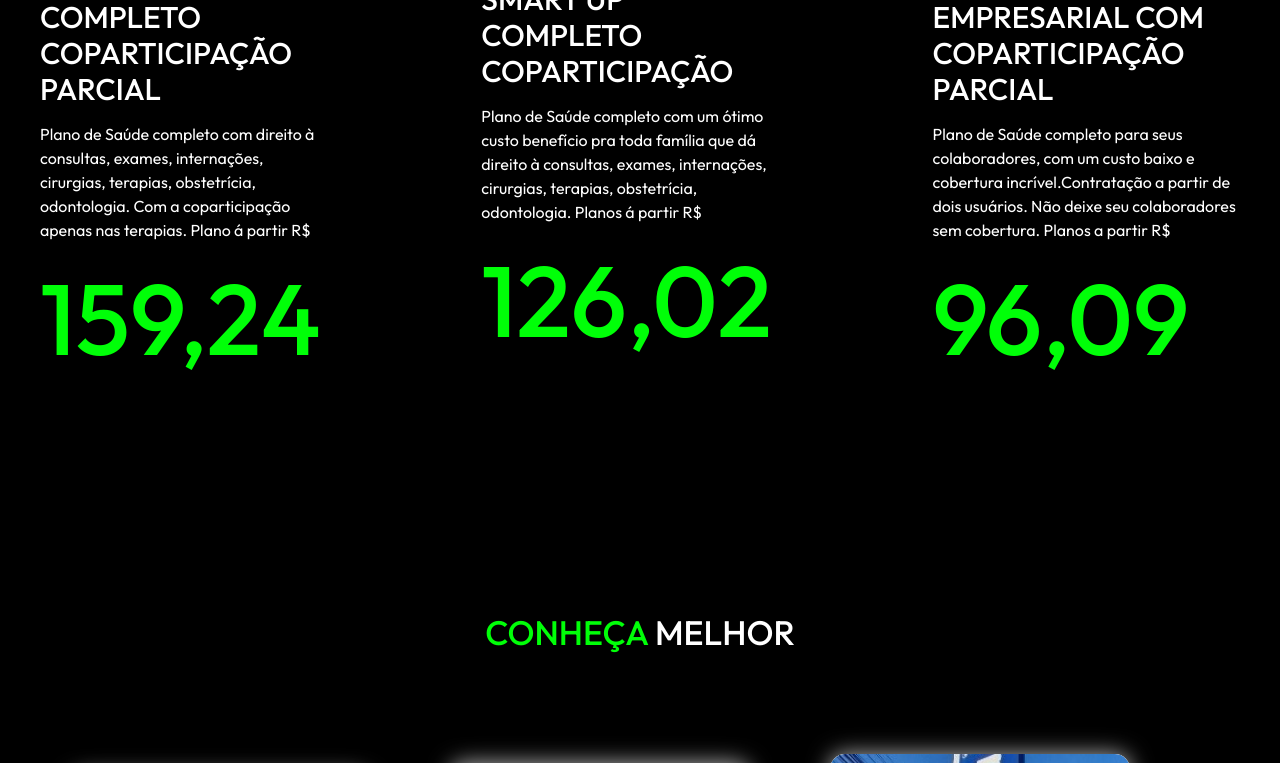
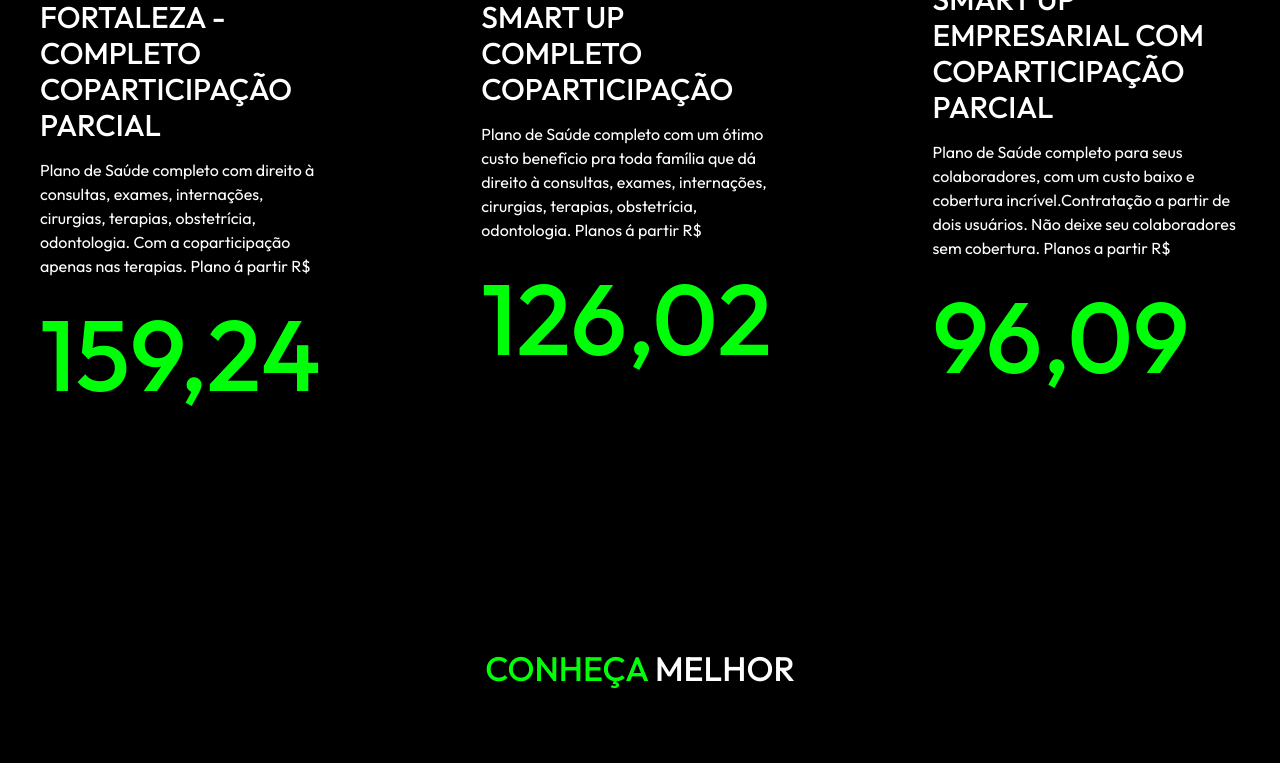
Before and after one commit to IdeiaAtualizada2023/RAJACORRETORAOFFICIAL_26, a website: page index.html in a window 1280 px wide. Shown: the part 1403-2166 px from the top of the page. Drawn offline with nearby package versions, Linux system fonts and the light colour scheme.

Commit message:
alteracao dos planos

```diff
--- a/index.html
+++ b/index.html
@@ -118,8 +118,10 @@
             <div class="btn-whatsapp-mobile-container">
               <a href="https://wa.link/zn5cbq" target="_blank" rel="noopener noreferrer">
                 <button class="btn-whatsapp-mobile">
-                  <svg xmlns="http://www.w3.org/2000/svg" width="20" height="20" fill="currentColor" class="bi bi-whatsapp" viewBox="0 0 16 16">
-                    <path d="M13.601 2.326A7.85 7.85 0 0 0 7.994 0C3.627 0 .068 3.558.064 7.926c0 1.399.366 2.76 1.057 3.965L0 16l4.204-1.102a7.9 7.9 0 0 0 3.79.965h.004c4.368 0 7.926-3.558 7.93-7.93A7.9 7.9 0 0 0 13.6 2.326zM7.994 14.521a6.6 6.6 0 0 1-3.356-.92l-.24-.144-2.494.654.666-2.433-.156-.251a6.56 6.56 0 0 1-1.007-3.505c0-3.626 2.957-6.584 6.591-6.584a6.56 6.56 0 0 1 4.66 1.931 6.56 6.56 0 0 1 1.928 4.66c-.004 3.639-2.961 6.592-6.592 6.592m3.615-4.934c-.197-.099-1.17-.578-1.353-.646-.182-.065-.315-.099-.445.099-.133.197-.513.646-.627.775-.114.133-.232.148-.43.05-.197-.1-.836-.308-1.592-.985-.59-.525-.985-1.175-1.103-1.372-.114-.198-.011-.304.088-.403.087-.088.197-.232.296-.346.1-.114.133-.198.198-.33.065-.134.034-.248-.015-.347-.05-.099-.445-1.076-.612-1.47-.16-.389-.323-.335-.445-.34-.114-.007-.247-.007-.38-.007a.73.73 0 0 0-.529.247c-.182.198-.691.677-.691 1.654s.71 1.916.81 2.049c.098.133 1.394 2.132 3.383 2.992.47.205.84.326 1.129.418.475.152.904.129 1.246.08.38-.058 1.171-.48 1.338-.943.164-.464.164-.86.114-.943-.049-.084-.182-.133-.38-.232"/>
+                  <svg xmlns="http://www.w3.org/2000/svg" width="20" height="20" fill="currentColor"
+                    class="bi bi-whatsapp" viewBox="0 0 16 16">
+                    <path
+                      d="M13.601 2.326A7.85 7.85 0 0 0 7.994 0C3.627 0 .068 3.558.064 7.926c0 1.399.366 2.76 1.057 3.965L0 16l4.204-1.102a7.9 7.9 0 0 0 3.79.965h.004c4.368 0 7.926-3.558 7.93-7.93A7.9 7.9 0 0 0 13.6 2.326zM7.994 14.521a6.6 6.6 0 0 1-3.356-.92l-.24-.144-2.494.654.666-2.433-.156-.251a6.56 6.56 0 0 1-1.007-3.505c0-3.626 2.957-6.584 6.591-6.584a6.56 6.56 0 0 1 4.66 1.931 6.56 6.56 0 0 1 1.928 4.66c-.004 3.639-2.961 6.592-6.592 6.592m3.615-4.934c-.197-.099-1.17-.578-1.353-.646-.182-.065-.315-.099-.445.099-.133.197-.513.646-.627.775-.114.133-.232.148-.43.05-.197-.1-.836-.308-1.592-.985-.59-.525-.985-1.175-1.103-1.372-.114-.198-.011-.304.088-.403.087-.088.197-.232.296-.346.1-.114.133-.198.198-.33.065-.134.034-.248-.015-.347-.05-.099-.445-1.076-.612-1.47-.16-.389-.323-.335-.445-.34-.114-.007-.247-.007-.38-.007a.73.73 0 0 0-.529.247c-.182.198-.691.677-.691 1.654s.71 1.916.81 2.049c.098.133 1.394 2.132 3.383 2.992.47.205.84.326 1.129.418.475.152.904.129 1.246.08.38-.058 1.171-.48 1.338-.943.164-.464.164-.86.114-.943-.049-.084-.182-.133-.38-.232" />
                   </svg>
                   FALE COM UM CONSULTOR AGORA
                 </button>
@@ -244,7 +246,7 @@
         <div class="flex">
           <div class="especialidades-box efeito-card01">
             <img src="_imagens/04.MiniLogoHapvidaUniversal.webp" alt="logomarca hapvida" width="100" />
-            <h3>SMART UP COMPLETO COPARTICIPAÇÃO PARCIAL</h3>
+            <h3>NOSSO PLANO FORTALEZA - COMPLETO COPARTICIPAÇÃO PARCIAL</h3>
             <p>
               Plano de Saúde completo com direito à consultas, exames,
               internações, cirurgias, terapias, obstetrícia, odontologia. Com
```
